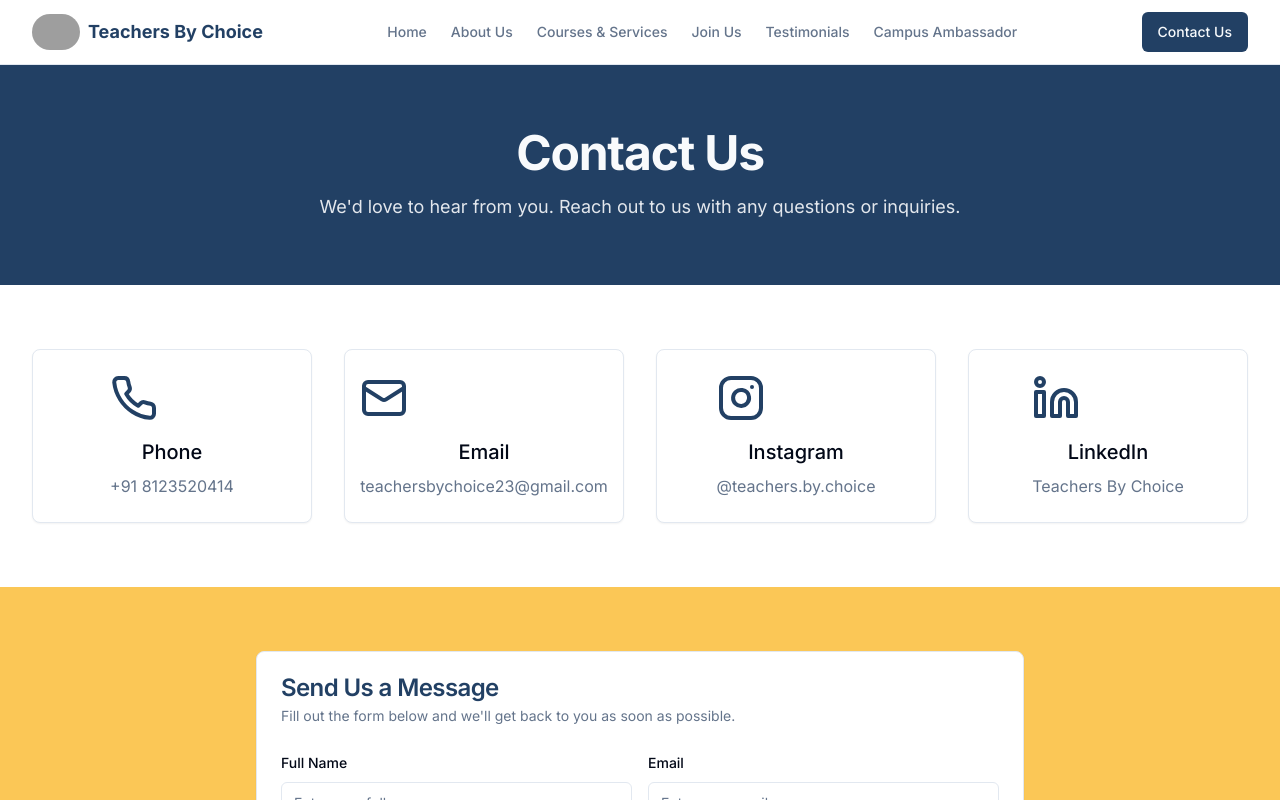
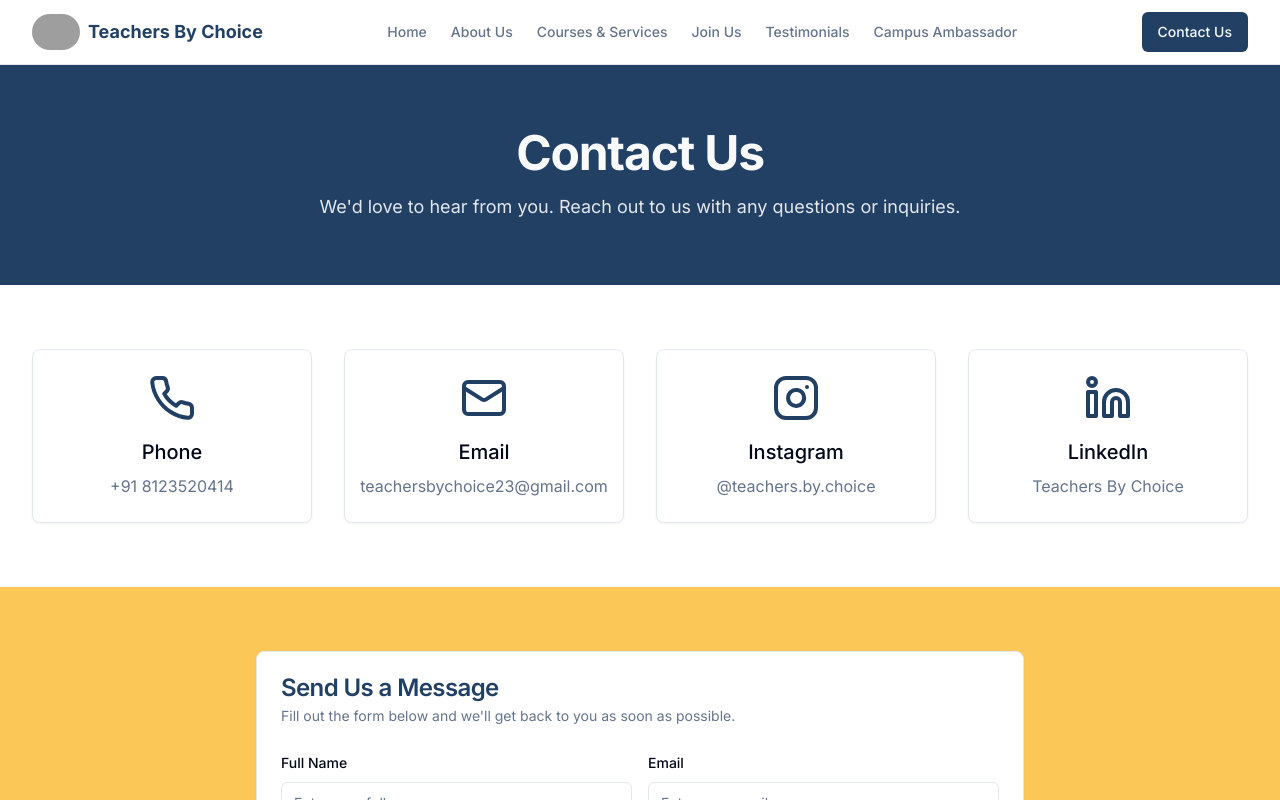
Before and after one commit to Sarvesh-TS/TBC, a Next.js app: page /contact in a window 1280 px wide. Shown: the top 800 px of the page. Built offline with nearby package versions, Linux system fonts and the light colour scheme; grey boxes are pictures that could not be loaded.

Commit message:
repositioning the icons in contact page

```diff
--- a/app/contact/page.tsx
+++ b/app/contact/page.tsx
@@ -55,7 +55,19 @@ export default function ContactPage() {
     }
   }
 
-  const sendEmail = async (e) => {
+  interface FormData {
+    name: string
+    email: string
+    phone: string
+    subject: string
+    message: string
+  }
+
+  interface EmailResponse {
+    status: number
+  }
+
+  const sendEmail = async (e: React.FormEvent<HTMLFormElement>) => {
     e.preventDefault()
 
     if (!scriptLoaded || !window.emailjs) {
@@ -70,7 +82,7 @@ export default function ContactPage() {
     setIsSubmitting(true)
 
     try {
-      const response = await window.emailjs.send("service_hkcdfbc", "template_n4kkfds", {
+      const response: EmailResponse = await window.emailjs.send("service_hkcdfbc", "template_n4kkfds", {
         from_name: formData.name,
         from_email: formData.email,
         from_phone: formData.phone,
@@ -130,7 +142,7 @@ export default function ContactPage() {
         <div className="container">
           <div className="grid gap-8 md:grid-cols-2 lg:grid-cols-4">
             <Card className="flex flex-col items-center text-center">
-              <CardContent className="pt-6">
+              <CardContent className="pt-6 flex flex-col items-center justify-center">
                 <Phone className="mb-4 h-12 w-12 text-primary" />
                 <h3 className="text-xl font-medium">Phone</h3>
                 <p className="mt-2 text-muted-foreground">+91 8123520414</p>
@@ -138,7 +150,7 @@ export default function ContactPage() {
             </Card>
 
             <Card className="flex flex-col items-center text-center">
-              <CardContent className="pt-6">
+              <CardContent className="pt-6 flex flex-col items-center justify-center">
                 <Mail className="mb-4 h-12 w-12 text-primary" />
                 <h3 className="text-xl font-medium">Email</h3>
                 <p className="mt-2 text-muted-foreground">teachersbychoice23@gmail.com</p>
@@ -146,7 +158,7 @@ export default function ContactPage() {
             </Card>
 
             <Card className="flex flex-col items-center text-center">
-              <CardContent className="pt-6">
+              <CardContent className="pt-6 flex flex-col items-center justify-center">
                 <Instagram className="mb-4 h-12 w-12 text-primary" />
                 <h3 className="text-xl font-medium">Instagram</h3>
                 <p className="mt-2 text-muted-foreground">
@@ -163,7 +175,7 @@ export default function ContactPage() {
             </Card>
 
             <Card className="flex flex-col items-center text-center">
-              <CardContent className="pt-6">
+              <CardContent className="pt-6 flex flex-col items-center justify-center">
                 <Linkedin className="mb-4 h-12 w-12 text-primary" />
                 <h3 className="text-xl font-medium">LinkedIn</h3>
                 <p className="mt-2 text-muted-foreground">
```
